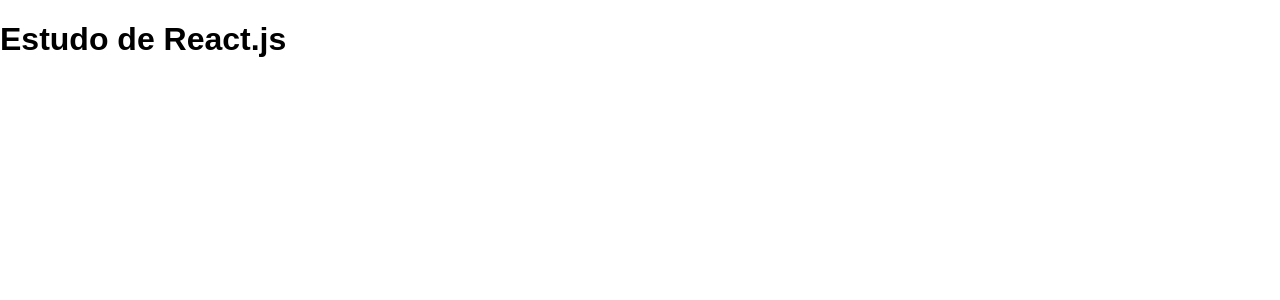
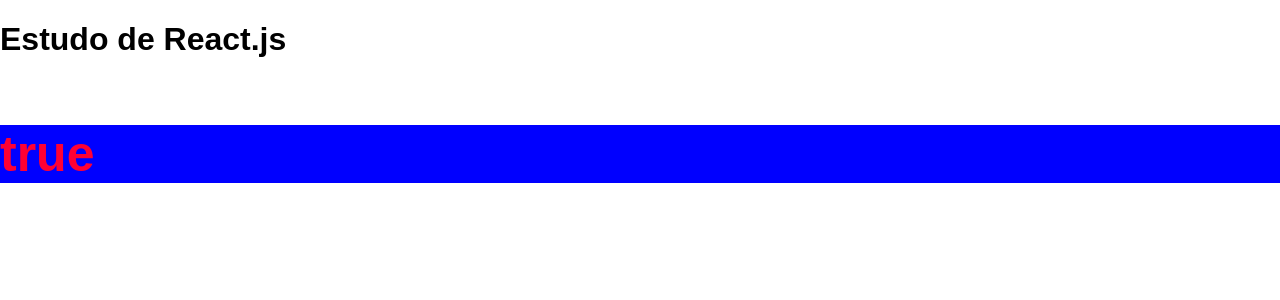
Before and after one commit to andrebronca/react01, a React (Create React App) app: page / in a window 1280 px wide. Shown: the top 300 px of the page. Built offline with nearby package versions, Linux system fonts and the light colour scheme.

Commit message:
adicionando estilo

```diff
--- a/src/HelloWorld.js
+++ b/src/HelloWorld.js
@@ -2,9 +2,17 @@
 
 class HelloWorld extends Component {
     render(){
+        const result = 4
+        const style = {
+            color: '#ff0033',
+            fontSize: 50,
+            backgroundColor: '#00f'
+        }
         return (
             <div className="my-class-from-react">
+                {/* Componente do react */}
                 <h1>Estudo de React.js</h1>
+                <h4 style={style}>{ result === 4 ? 'true' : 'false'}</h4>
             </div>
         )
     }
```
